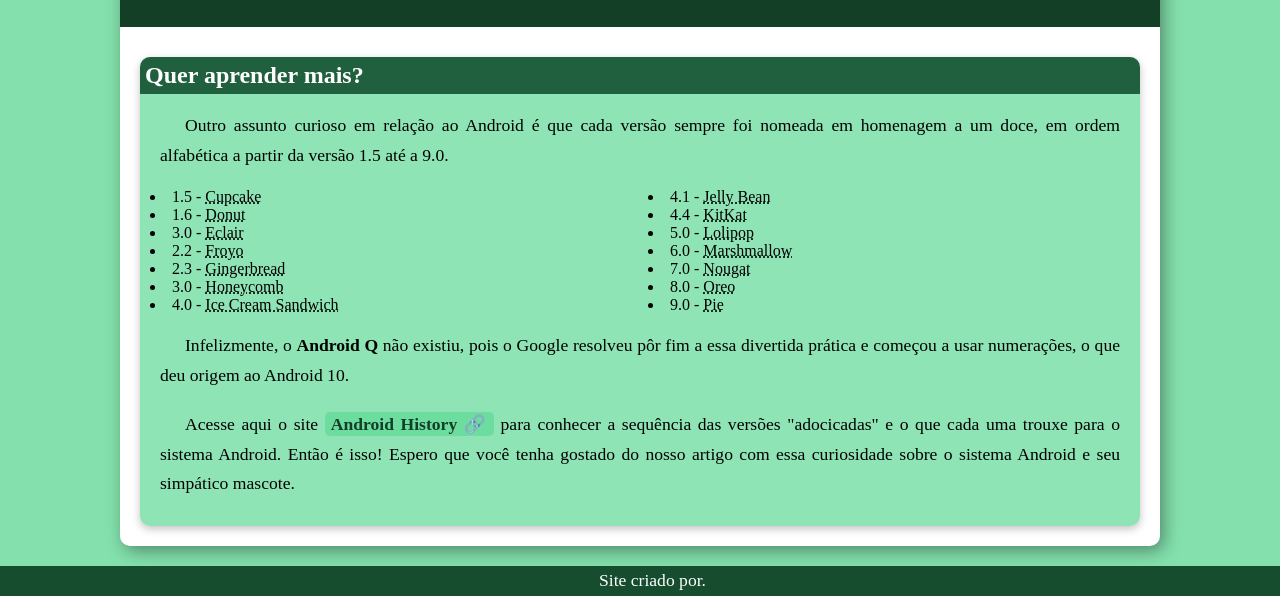
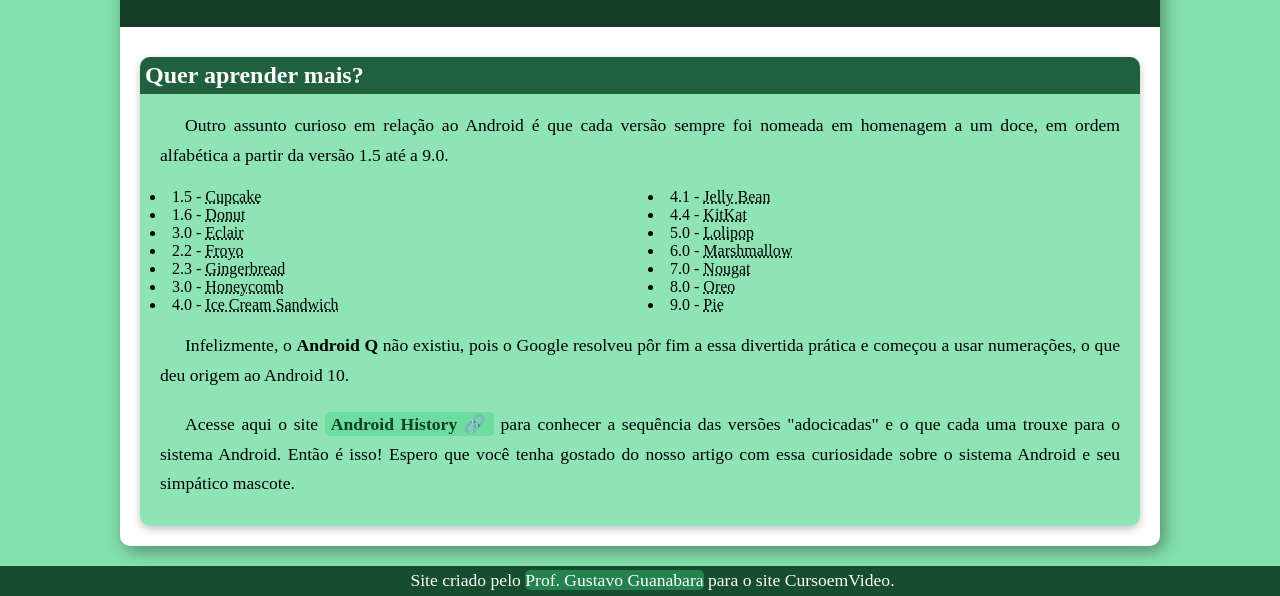
Before and after one commit to IarleySouza/projeto-andoid, a plain HTML site: page index.html in a window 1280 px wide. Shown: the part 2304-2900 px from the top of the page. Drawn offline with Linux system fonts and the light colour scheme.

Commit message:
ajustando footer

```diff
--- a/index.html
+++ b/index.html
@@ -84,7 +84,7 @@
         </aside>
     </main>
     <footer>
-        <p>Site criado por.</p>
+        <p>Site criado pelo <a href="https://github.com/gustavoguanabara/">Prof. Gustavo Guanabara</a> para o site CursoemVideo.</p>
     </footer>
 </body>
 </html>
--- a/style.css
+++ b/style.css
@@ -167,3 +167,12 @@ footer > p{
     color: white;
     margin: 0px;
 }
+footer > p > a{
+    text-decoration: none;
+    color: white;
+    background-color: #3ad07e67;
+    border-radius: 5px;
+}
+footer > p > a:hover {
+    background-color: #94c2a9d0;
+}
```
